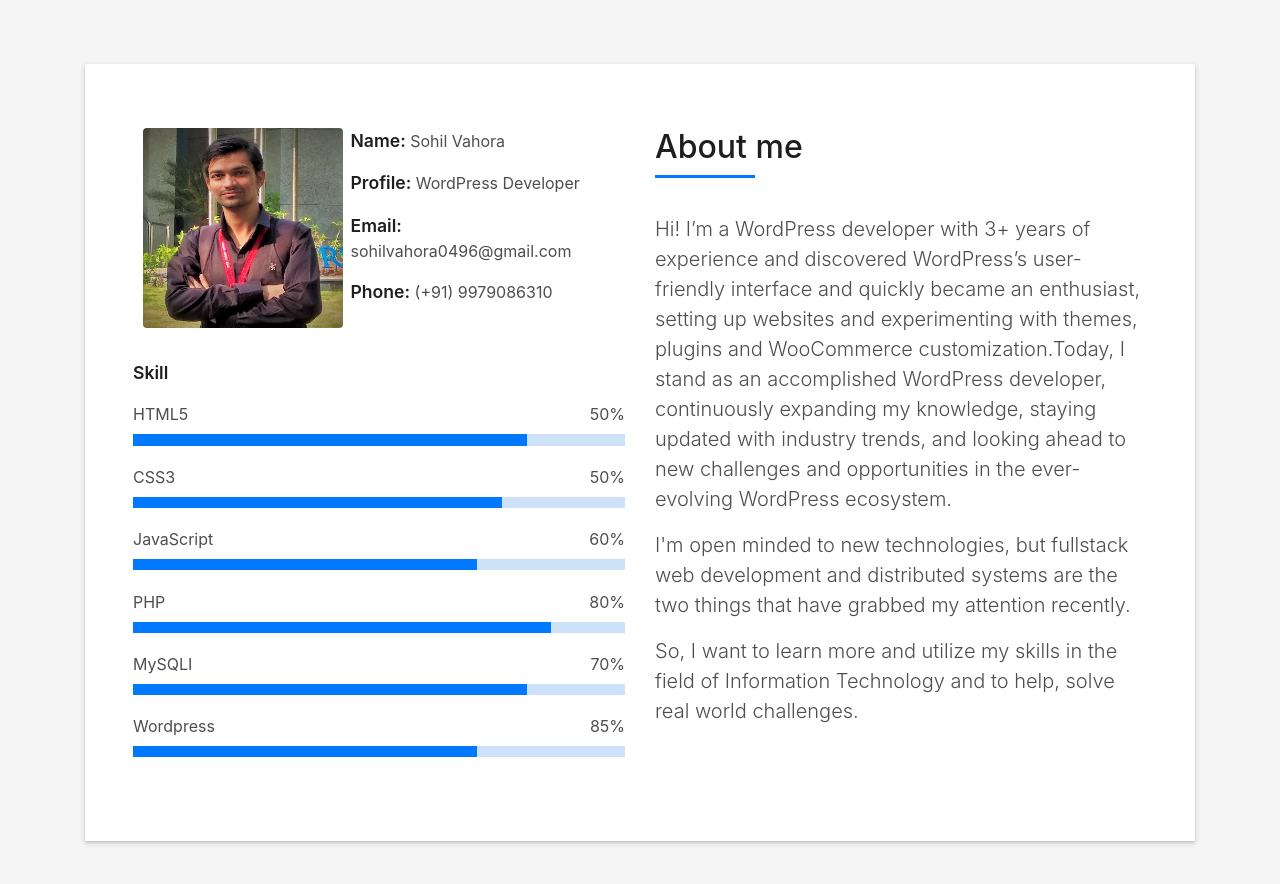
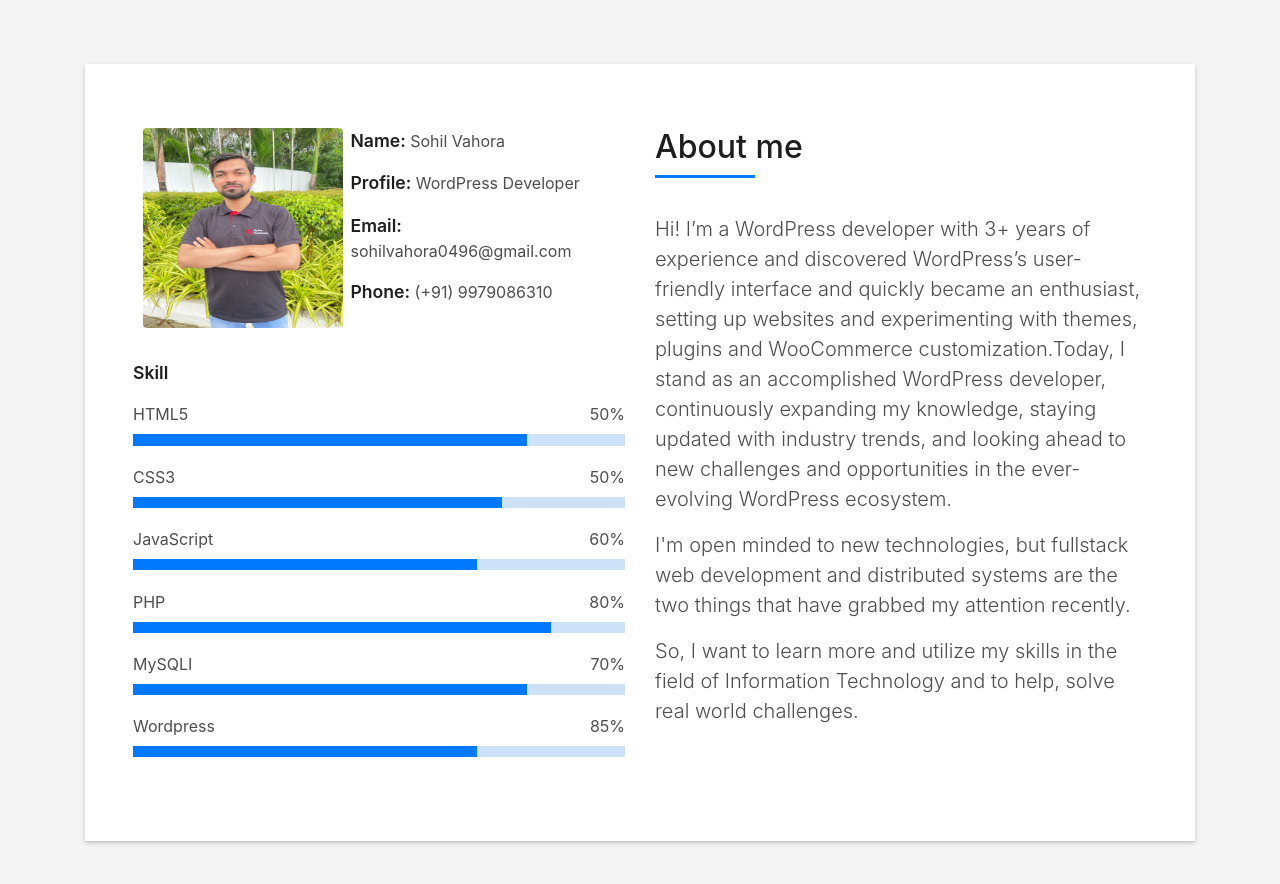
Before and after one commit to iamsohilvahora/portfolio_netlify, a plain HTML site: page index.html in a window 1280 px wide. Shown: the part 800-1684 px from the top of the page. Drawn offline with Linux system fonts and the light colour scheme; files whose address does not match are found by name; a web font is replaced by a local one.

Commit message:
Update index.html
Added updated image

```diff
--- a/index.html
+++ b/index.html
@@ -87,7 +87,7 @@
                 <div class="row">
                   <div class="col-sm-6 col-md-5">
                     <div class="about-img">
-                      <img src="img/sohilvahora.png" class="img rounded b-shadow-a" width='200' height='200' alt="">
+                      <img src="img/Sohil_Vahora.jpeg" class="img rounded b-shadow-a" width='200' height='200' alt="">
                     </div>
                   </div>
                   <div class="col-sm-6 col-md-7">
```
